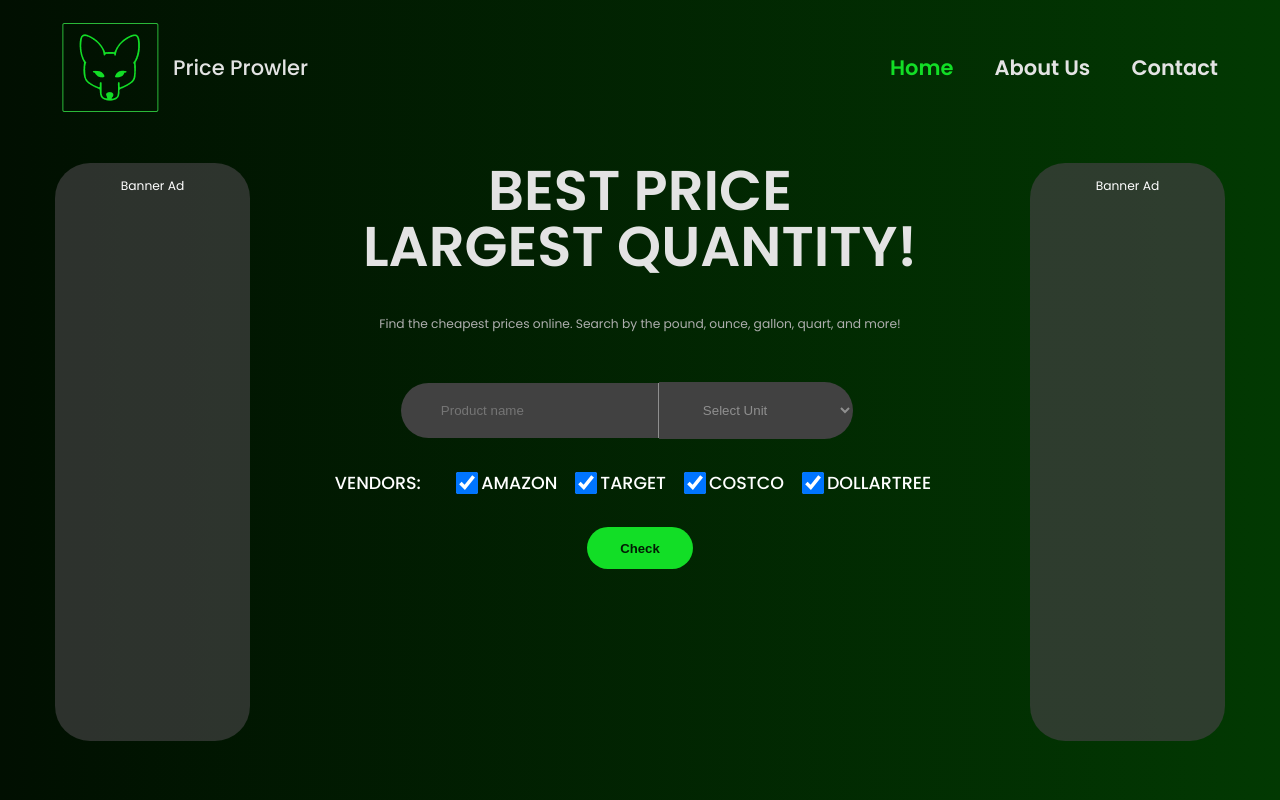
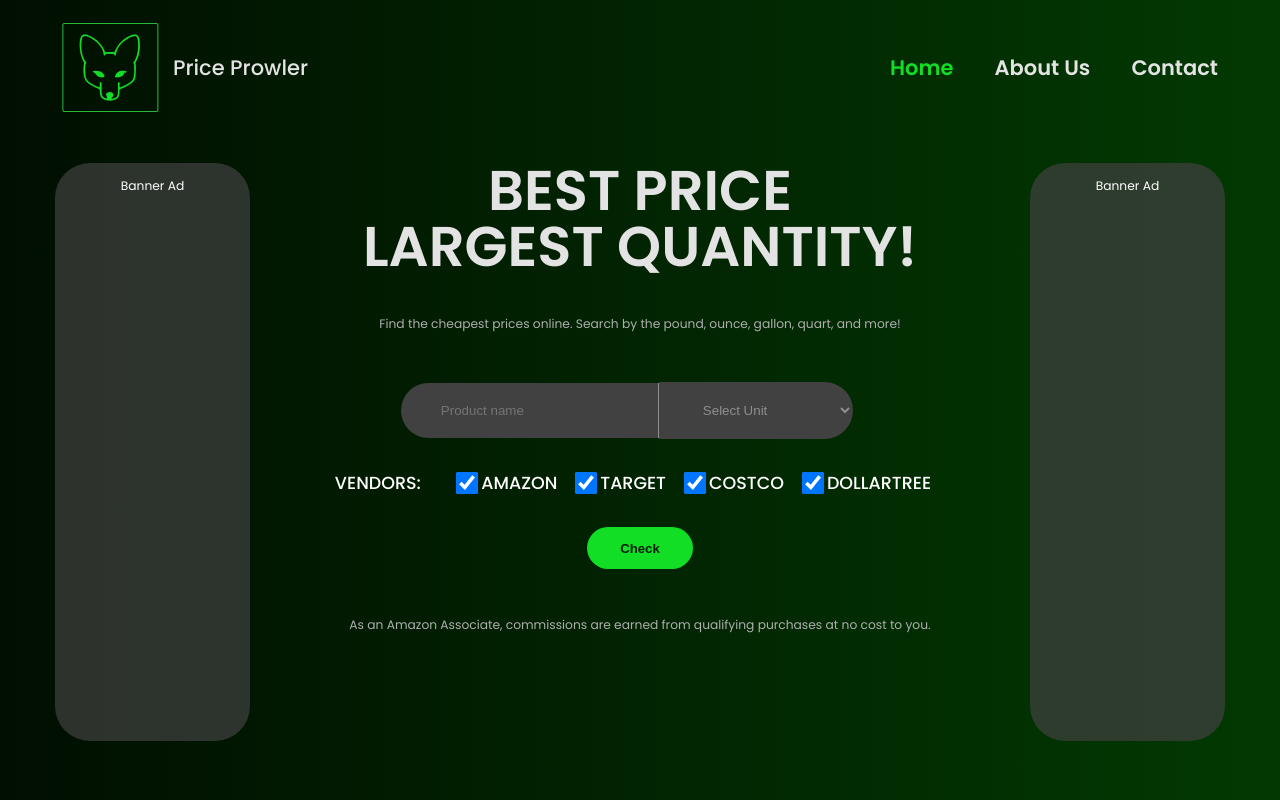
Before and after one commit to calebjlopez/Price_Prowler, a React (Vite) app: page / in a window 1280 px wide. Shown: the top 800 px of the page. Built offline with nearby package versions, Linux system fonts and the light colour scheme.

Commit message:
insert text

```diff
--- a/src/components/Hero/Hero.jsx
+++ b/src/components/Hero/Hero.jsx
@@ -127,6 +127,7 @@ const Hero = () => {
                                         </div>
                                     </form>
                                 </div>
+                                <p>As an Amazon Associate, commissions are earned from qualifying purchases at no cost to you.</p>
                             </div>
                         </div>
                         <div className="col-2">
```
